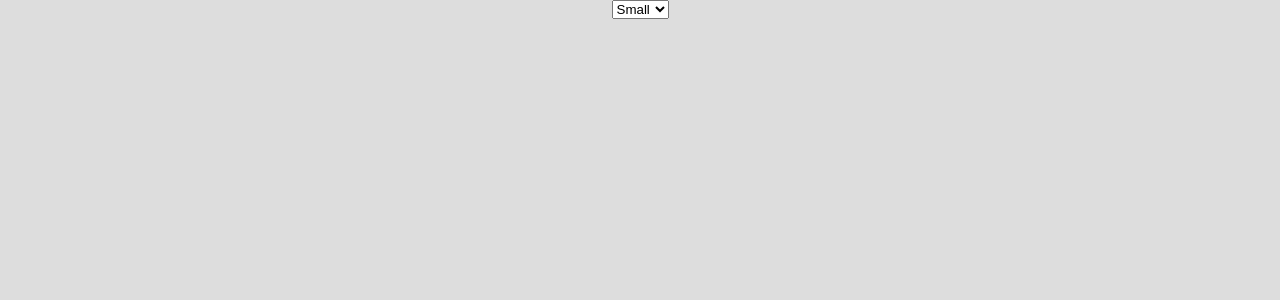
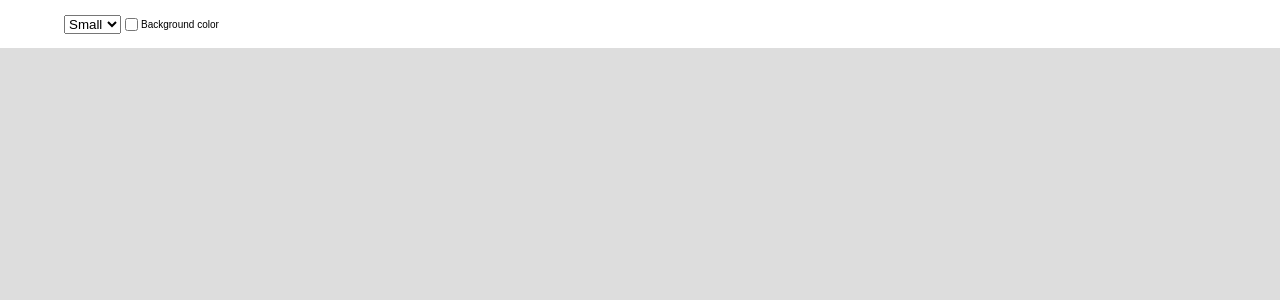
Before and after one commit to sagix/photogram-react, a React (Create React App) app: page /project/1 in a window 1280 px wide. Shown: the top 300 px of the page. Built offline with nearby package versions, Linux system fonts and the light colour scheme.

Commit message:
Add the background color to the container

```diff
--- a/package.json
+++ b/package.json
@@ -12,10 +12,8 @@
     "react-scripts": "1.1.4"
   },
   "scripts": {
-    "start-js": "react-scripts start",
-    "start": "npm-run-all -p start-js",
-    "build-js": "react-scripts build",
-    "build": "npm-run-all build-css build-js",
+    "start": "react-scripts start",
+    "build": "react-scripts build",
     "test": "react-scripts test --env=jsdom",
     "eject": "react-scripts eject"
   },
--- /dev/null
+++ b/src/Project/Configuration.css
@@ -0,0 +1,20 @@
+.configuration{
+    background: #FFF;
+    min-height: 4.8rem;
+    text-align: left;
+    padding: 0 4.8rem;
+    display: flex;
+  align-items: center;
+}
+
+@media print {
+    .configuration{
+        display: none;
+    }
+}
+
+.configuration h1{
+    display: inline;
+    font-size: 2.4rem;
+    margin-right: 1.6rem
+}
--- a/src/Project/Configuration.js
+++ b/src/Project/Configuration.js
@@ -1,13 +1,18 @@
 import React, { Component } from 'react';
+import './Configuration.css'
 class Configuration extends Component{
 
     render(){
             return (
-                <div>
+                <div className="configuration">
+                    <h1>{this.props.title}</h1>
                     <select onChange={(event) => this.props.onChange( event.target.value)}>
-                    <option value="small">Small</option>
-                    <option value="large">Large</option>
+                        <option value="small">Small</option>
+                        <option value="large">Large</option>
                     </select>
+                    <input id="color-distribution" type="checkBox"
+                        onChange={(event) => this.props.onColorDistributionChange( event.target.checked)}/>
+                    <label htmlFor="color-distribution">Background color</label>
                 </div>
             )
         }
--- a/src/Project/Tiles.js
+++ b/src/Project/Tiles.js
@@ -8,12 +8,15 @@ export default function Tiles(props){
         const images = props.value.map((image) => {
             let i
             if(image.place){
-                i = Object.assign(image, {color: props.colors[image.place]})
+                i = Object.assign(image, {
+                    color: props.colors[image.place],
+                    colorDistribution: props.colorDistribution ? "full" : "limited"
+                })
             }else{
                 i= image
             }
             return (
-                <TemplateFactory key={image.id} type={type} file={i}/>
+                <TemplateFactory key={image.id} type={type} file={i} />
             );
         })
         return (
--- a/src/Project/index.js
+++ b/src/Project/index.js
@@ -22,10 +22,13 @@ class Project extends Component{
     render(){
         return (
             <div>
-                <Configuration onChange={type =>
-                    this.setState(Object.assign(this.state, {template: type}))
-                }/>
+                <Configuration
+                    title={this.state.project.name}
+                    onChange={type => this.setState(Object.assign(this.state, {template: type}))}
+                    onColorDistributionChange={full => this.setState(Object.assign(this.state, {color_distribution: full}))}
+                />
                 <Tiles
+                    colorDistribution={this.state.color_distribution}
                     colors={this.state.project.colors}
                     value={this.state.project.data}
                     type={this.state.template}/>
--- /dev/null
+++ b/src/Templates/Container.css
@@ -0,0 +1,11 @@
+.ele {
+    font-family: "Courier New", Courier, monospace;
+    display: inline-block;
+    border: 1px solid silver;
+    overflow: auto;
+    background-color: #FFF;
+    text-align: left;
+    page-break-inside: avoid;
+    box-sizing: border-box;
+    -webkit-print-color-adjust: exact;
+}
--- /dev/null
+++ b/src/Templates/Container.js
@@ -0,0 +1,20 @@
+import React, { Component } from 'react';
+import './Container.css'
+class Container extends Component{
+
+    render(){
+        let backgroundColor
+        if(this.props.colorDistribution === "full"){
+            backgroundColor= this.props.color
+        }else{
+            backgroundColor= null
+        }
+        return (
+            <div className={`ele ${this.props.className}`} style={{'background-color': backgroundColor}} >
+                {this.props.children}
+            </div>
+        )
+    }
+}
+
+export default Container;
--- a/src/Templates/Large/index.css
+++ b/src/Templates/Large/index.css
@@ -1,15 +1,11 @@
 .tpl-large.ele {
-    font-family: "Courier New", Courier, monospace;
-    display: inline-block;
-    border: 1px solid silver;
     width: 73rem;
     margin: .8rem;
-    overflow: auto;
-    background-color: #FFF;
     padding: .8rem;
     text-align: left;
     page-break-inside: avoid;
     box-sizing: border-box;
+    -webkit-print-color-adjust: exact;
 }
 
 @media print {
--- a/src/Templates/Large/index.js
+++ b/src/Templates/Large/index.js
@@ -1,4 +1,5 @@
 import React, { Component } from 'react';
+import Container from '../Container';
 import Sequence from '../Sequence';
 import Period from '../Period';
 import Action from '../Action';
@@ -9,9 +10,10 @@ import './index.css';
 class LargeImage extends Component{
 
     render(){
-            const {id, sequence, action, place, periode, fx, url, color} = this.props.file
+        const {id, sequence, action, place, periode, fx, url, color, colorDistribution} = this.props.file
+
         return (
-                <div className="tpl-large ele">
+            <Container className="tpl-large" color={color} colorDistribution={colorDistribution}>
                 <div className="img-container">
                     <Image url={url}/>
                 </div>
@@ -23,7 +25,7 @@ class LargeImage extends Component{
                     </div>
                     <Action value={action}/>
                 </div>
-                </div>
+            </Container>
         )
     }
 }
--- a/src/Templates/Period/index.css
+++ b/src/Templates/Period/index.css
@@ -1,15 +1,15 @@
 .dot-light {
-    background-color: #aaa;
+    background-color: #aaaaaabb;
 }
 
 .dot-dark {
-    background-color: #666;
+    background-color: #666666bb;
 }
 
 .dot-lighter {
-    background-color: #eee;
+    background-color: #eeeeeebb;
 }
 
 .dot-darker {
-    background-color: #111;
+    background-color: #111111bb;
 }
--- a/src/Templates/Small/index.css
+++ b/src/Templates/Small/index.css
@@ -1,15 +1,7 @@
 .tpl-small.ele {
-    font-family: "Courier New", Courier, monospace;
-    display: inline-block;
-    border: 1px solid silver;
     width: 31.4rem;
     margin: .8rem;
-    overflow: auto;
-    background-color: #FFF;
     padding: .8rem;
-    text-align: left;
-    page-break-inside: avoid;
-    box-sizing: border-box;
 }
 
 @media print {
--- a/src/Templates/Small/index.js
+++ b/src/Templates/Small/index.js
@@ -1,4 +1,5 @@
 import React, { Component } from 'react';
+import Container from '../Container';
 import Sequence from '../Sequence';
 import Period from '../Period';
 import Action from '../Action';
@@ -7,10 +8,12 @@ import Fx from '../Fx';
 import '../../styles.css'
 import './index.css';
 class SmallImage extends Component{
+
     render(){
-        const {id, sequence, action, place, periode, fx, url, color} = this.props.file
+        const {id, sequence, action, place, periode, fx, url, color, colorDistribution} = this.props.file
+
         return (
-            <div className="tpl-small ele">
+            <Container className="tpl-small" color={color} colorDistribution={colorDistribution}>
                 <Image url={url}/>
                 <div className="legend">
                     <div className="indicators">
@@ -20,7 +23,7 @@ class SmallImage extends Component{
                     </div>
                     <Action value={action}/>
                 </div>
-            </div>
+            </Container>
         )
     }
 }
```
Lines whose indentation alone changed are shown as unchanged.
